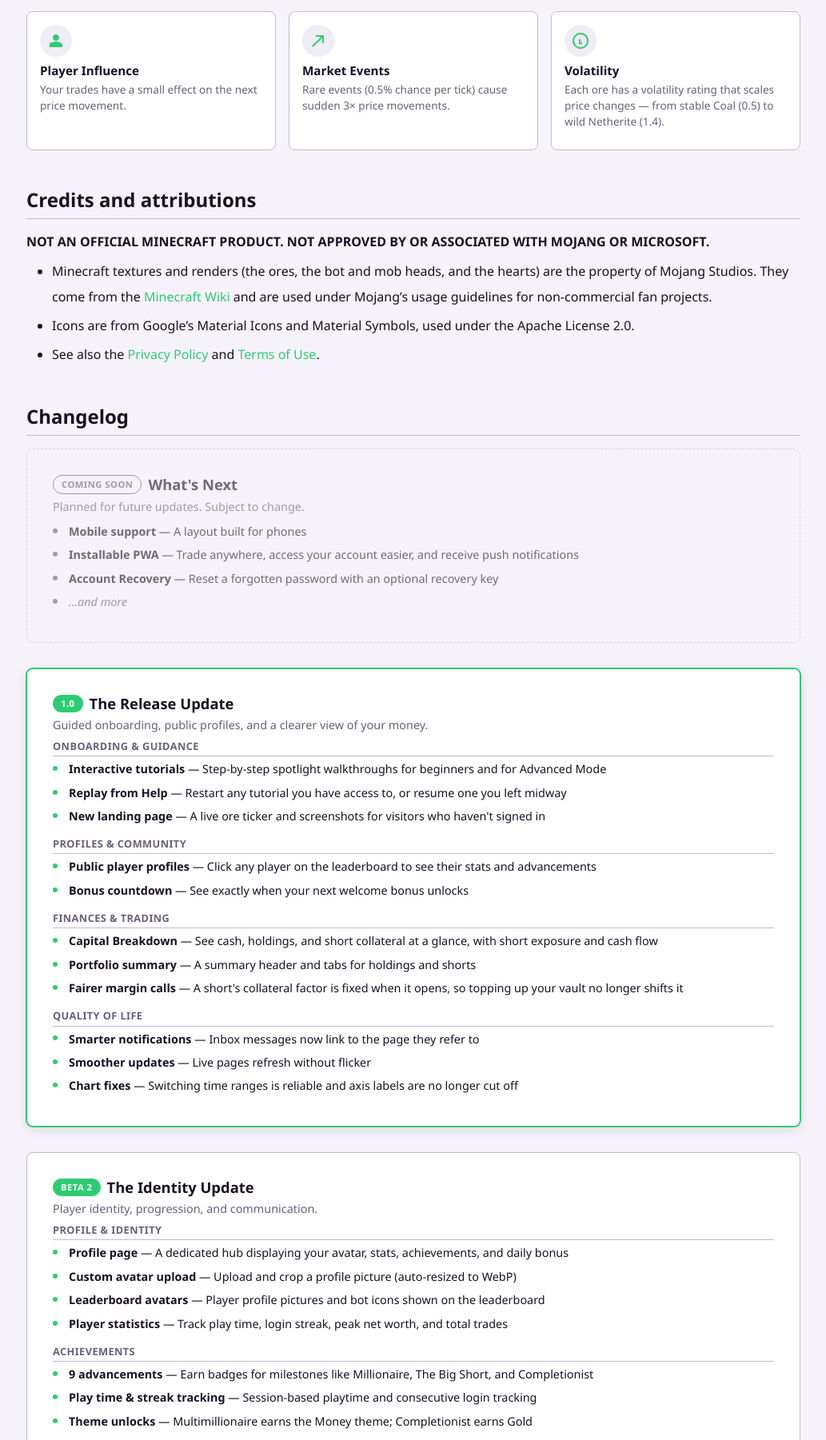
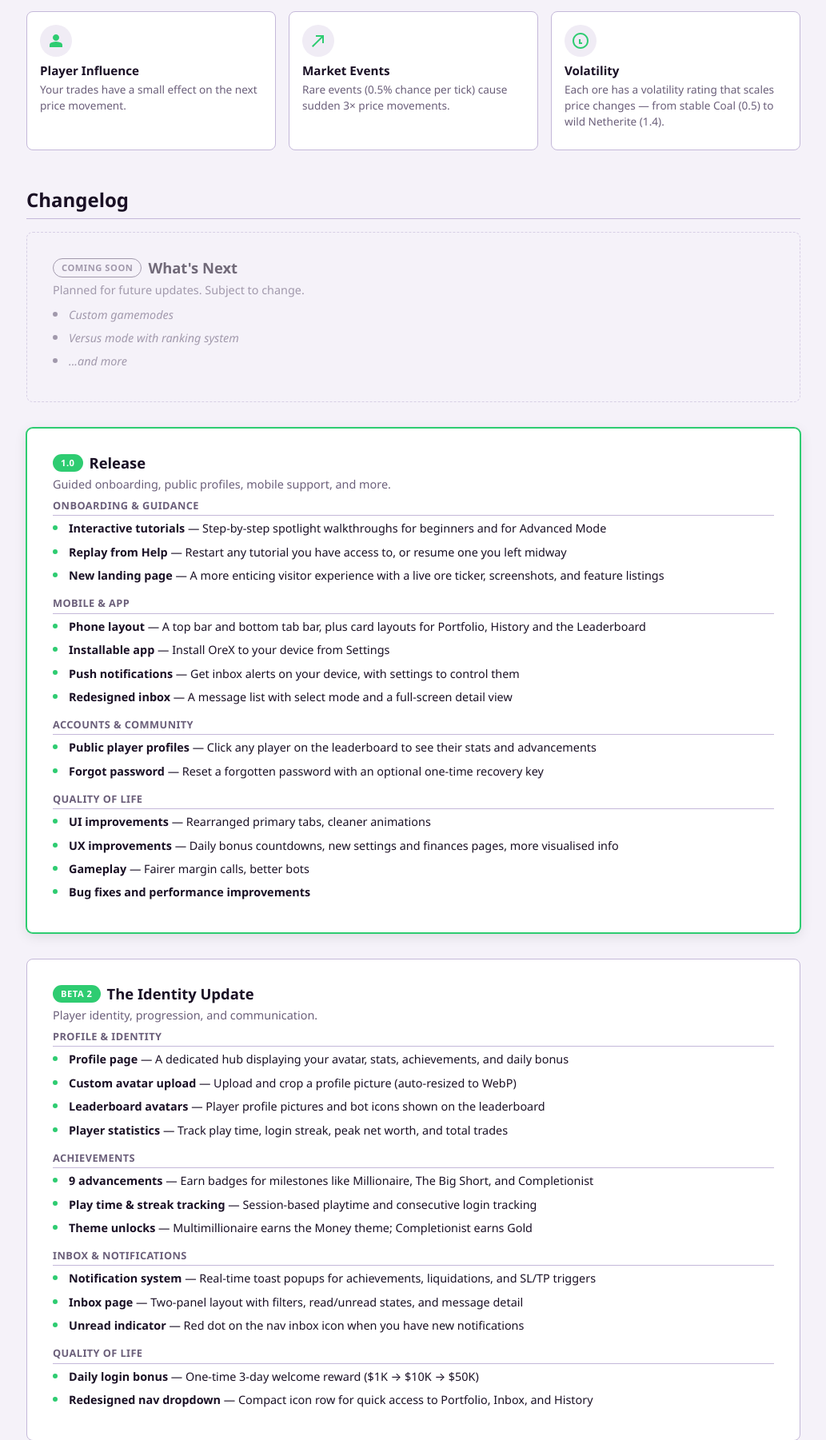
Before and after one commit to Zechariah-Guo/OreX, a Flask app: page /about in a window 1280 px wide. Shown: the part 1218-3019 px from the top of the page at 80% size, without its empty margins (123-1156 px from the left). Run offline with Flask 3, Linux system fonts and the light colour scheme; some libraries are stand-ins or nearby versions.

Commit message:
chore: update changelogs

```diff
--- a/src/templates/pages/about.html
+++ b/src/templates/pages/about.html
@@ -142,15 +142,6 @@
         </div>
     </section>
 
-    <section class="static-section" id="credits">
-        <h2>Credits and attributions</h2>
-        <p><strong>NOT AN OFFICIAL MINECRAFT PRODUCT. NOT APPROVED BY OR ASSOCIATED WITH MOJANG OR MICROSOFT.</strong></p>
-        <ul class="static-list">
-            <li>Minecraft textures and renders (the ores, the bot and mob heads, and the hearts) are the property of Mojang Studios. They come from the <a href="https://minecraft.wiki" rel="noopener noreferrer">Minecraft Wiki</a> and are used under Mojang&rsquo;s usage guidelines for non-commercial fan projects.</li>
-            <li>Icons are from Google&rsquo;s Material Icons and Material Symbols, used under the Apache License 2.0.</li>
-            <li>See also the <a href="{{ url_for('pages.privacy') }}">Privacy Policy</a> and <a href="{{ url_for('pages.terms') }}">Terms of Use</a>.</li>
-        </ul>
-    </section>
 
     <section class="static-section">
         <h2>Changelog</h2>
@@ -166,9 +157,8 @@
                 <p class="changelog-card__subtitle">Planned for future updates. Subject to change.</p>
 
                 <ul class="changelog-card__list">
-                    <li><strong>Mobile support</strong> — A layout built for phones</li>
-                    <li><strong>Installable PWA</strong> — Trade anywhere, access your account easier, and receive push notifications</li>
-                    <li><strong>Account Recovery</strong> — Reset a forgotten password with an optional recovery key</li>
+                    <li class="changelog-card__more">Custom gamemodes</li>
+                    <li class="changelog-card__more">Versus mode with ranking system</li>
                     <li class="changelog-card__more">...and more</li>
                 </ul>
             </div>
@@ -177,42 +167,47 @@
             <div class="changelog-card changelog-card--latest">
                 <div class="changelog-card__header">
                     <span class="changelog-card__badge">1.0</span>
-                    <h3 class="changelog-card__title">The Release Update</h3>
+                    <h3 class="changelog-card__title">Release</h3>
                 </div>
-                <p class="changelog-card__subtitle">Guided onboarding, public profiles, and a clearer view of your money.</p>
+                <p class="changelog-card__subtitle">Guided onboarding, public profiles, mobile support, and more.</p>
 
                 <div class="changelog-card__group">
                     <h4 class="changelog-card__group-title">Onboarding &amp; Guidance</h4>
                     <ul class="changelog-card__list">
                         <li><strong>Interactive tutorials</strong> — Step-by-step spotlight walkthroughs for beginners and for Advanced Mode</li>
                         <li><strong>Replay from Help</strong> — Restart any tutorial you have access to, or resume one you left midway</li>
-                        <li><strong>New landing page</strong> — A live ore ticker and screenshots for visitors who haven't signed in</li>
+                        <li><strong>New landing page</strong> — A more enticing visitor experience with a live ore ticker, screenshots, and feature listings</li>
                     </ul>
                 </div>
 
+
                 <div class="changelog-card__group">
-                    <h4 class="changelog-card__group-title">Profiles &amp; Community</h4>
+                    <h4 class="changelog-card__group-title">Mobile &amp; App</h4>
                     <ul class="changelog-card__list">
-                        <li><strong>Public player profiles</strong> — Click any player on the leaderboard to see their stats and advancements</li>
-                        <li><strong>Bonus countdown</strong> — See exactly when your next welcome bonus unlocks</li>
+                        <li><strong>Phone layout</strong> — A top bar and bottom tab bar, plus card layouts for Portfolio, History and the Leaderboard</li>
+                        <li><strong>Installable app</strong> — Install OreX to your device from Settings</li>
+                        <li><strong>Push notifications</strong> — Get inbox alerts on your device, with settings to control them</li>
+                        <li><strong>Redesigned inbox</strong> — A message list with select mode and a full-screen detail view</li>
                     </ul>
                 </div>
 
+
                 <div class="changelog-card__group">
-                    <h4 class="changelog-card__group-title">Finances &amp; Trading</h4>
+                    <h4 class="changelog-card__group-title">Accounts &amp; Community</h4>
                     <ul class="changelog-card__list">
-                        <li><strong>Capital Breakdown</strong> — See cash, holdings, and short collateral at a glance, with short exposure and cash flow</li>
-                        <li><strong>Portfolio summary</strong> — A summary header and tabs for holdings and shorts</li>
-                        <li><strong>Fairer margin calls</strong> — A short's collateral factor is fixed when it opens, so topping up your vault no longer shifts it</li>
+                        <li><strong>Public player profiles</strong> — Click any player on the leaderboard to see their stats and advancements</li>
+                        <li><strong>Forgot password</strong> — Reset a forgotten password with an optional one-time recovery key</li>
                     </ul>
                 </div>
+
 
                 <div class="changelog-card__group">
                     <h4 class="changelog-card__group-title">Quality of Life</h4>
                     <ul class="changelog-card__list">
-                        <li><strong>Smarter notifications</strong> — Inbox messages now link to the page they refer to</li>
-                        <li><strong>Smoother updates</strong> — Live pages refresh without flicker</li>
-                        <li><strong>Chart fixes</strong> — Switching time ranges is reliable and axis labels are no longer cut off</li>
+                        <li><strong>UI improvements</strong> — Rearranged primary tabs, cleaner animations</li>
+                        <li><strong>UX improvements</strong> — Daily bonus countdowns, new settings and finances pages, more visualised info</li>
+                        <li><strong>Gameplay</strong> — Fairer margin calls, better bots</li>
+                        <li><strong>Bug fixes and performance improvements</strong></li>
                     </ul>
                 </div>
             </div>
@@ -322,5 +317,15 @@
 
         </div>
     </section>
+
+    <section class="static-section" id="credits">
+        <h2>Credits and attributions</h2>
+        <p><strong>NOT AN OFFICIAL MINECRAFT PRODUCT. NOT APPROVED BY OR ASSOCIATED WITH MOJANG OR MICROSOFT.</strong></p>
+        <ul class="static-list">
+            <li>Minecraft textures and renders (the ores, the bot and mob heads, and the hearts) are the property of Mojang Studios. They come from the <a href="https://minecraft.wiki" rel="noopener noreferrer">Minecraft Wiki</a> and are used under Mojang&rsquo;s usage guidelines for non-commercial fan projects.</li>
+            <li>Icons are from Google&rsquo;s Material Icons and Material Symbols, used under the Apache License 2.0.</li>
+            <li>See also the <a href="{{ url_for('pages.privacy') }}">Privacy Policy</a> and <a href="{{ url_for('pages.terms') }}">Terms of Use</a>.</li>
+        </ul>
+    </section>
 </div>
 {% endblock %}
```
